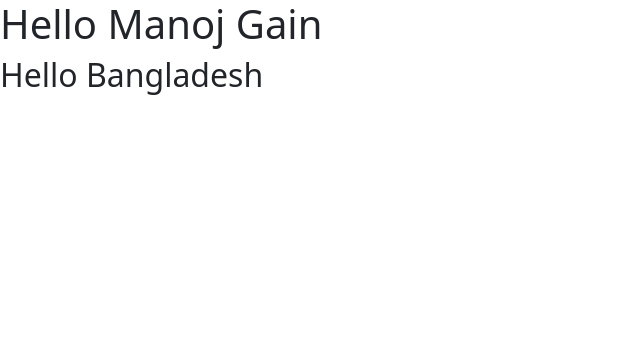
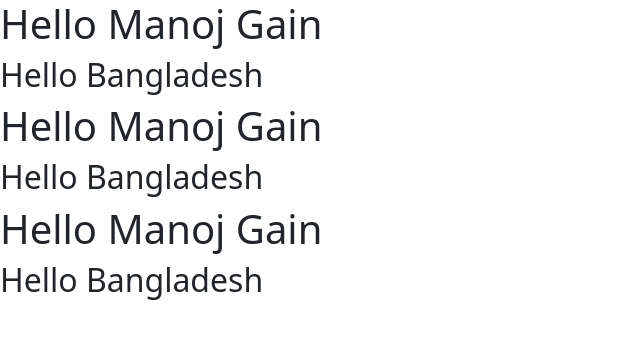
Before and after one commit to manojgain1988/bootstrap-project, a plain HTML site: page index.html in a window 1280 px wide. Shown: the whole page, without its empty margins (0-640 px from the left). Drawn offline with Linux system fonts and the light colour scheme; files that its build step writes are made by us from their sources.

Commit message:
third commit

```diff
--- a/index.html
+++ b/index.html
@@ -15,6 +15,12 @@
 <h1> Hello Manoj Gain</h1>
 <h2>Hello Bangladesh</h2>
 
+<h1> Hello Manoj Gain</h1>
+<h2>Hello Bangladesh</h2>
+
+<h1> Hello Manoj Gain</h1>
+<h2>Hello Bangladesh</h2>
+
 
     <script src="js/bootstrap.min.js"></script>
     <script src="js/all.min.js"></script>
```
